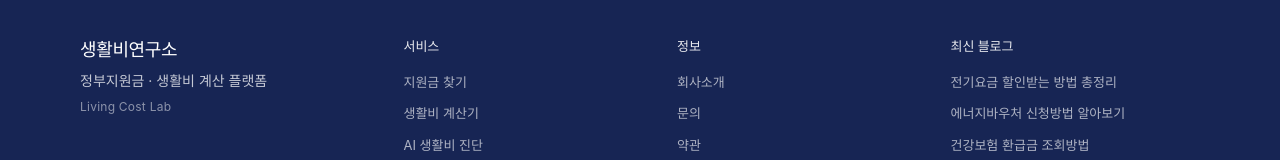
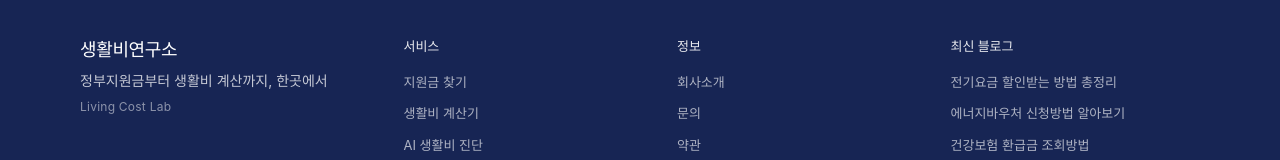
Before and after one commit to kesanjel-svg/living-cost-lab, a React (Vite) app: page /blog in a window 1280 px wide. Shown: the part 1537-1697 px from the top of the page. Built offline with nearby package versions, Linux system fonts and the light colour scheme; no server answers; a web font is replaced by a local one.

Commit message:
content: 헤더/푸터 태그라인 문구 자연스럽게 다듬기
키워드 나열형 문구를 더 자연스러운 문장으로 수정

```diff
--- a/src/constants/branding.js
+++ b/src/constants/branding.js
@@ -4,7 +4,7 @@
 export const BRAND = {
   name: '생활비연구소',
   nameEn: 'Living Cost Lab',
-  tagline: '정부지원금 · 생활비 계산 플랫폼',
+  tagline: '정부지원금부터 생활비 계산까지, 한곳에서',
   url: 'https://living-cost-lab.vercel.app',
   logoPath: '/favicon.svg',
   ogImagePath: '/og-image.svg',
```
